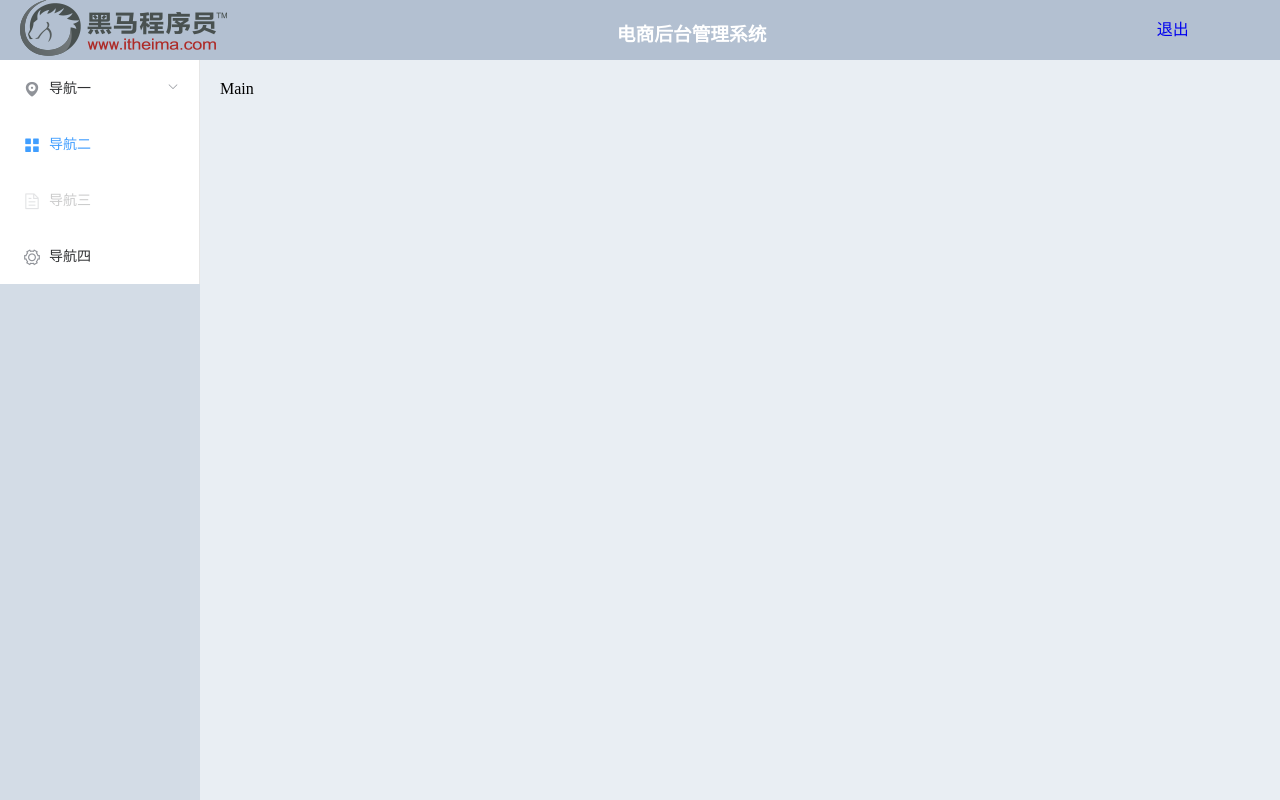
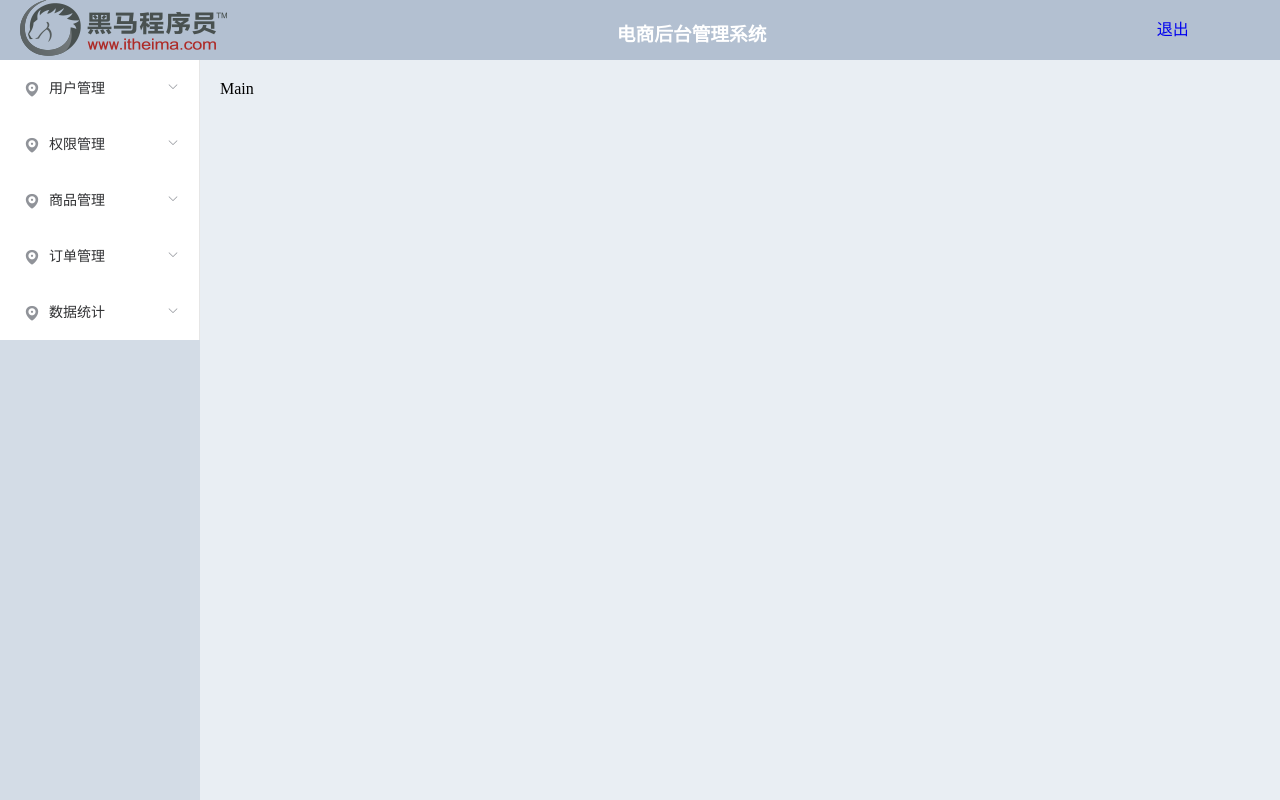
Before and after one commit to lance-lyf/mallmanager, a Vue app: page / in a window 1280 px wide. Built offline with nearby package versions, Linux system fonts and the light colour scheme.

Commit message:
'修改了导航栏'

```diff
--- a/src/components/home/home.vue
+++ b/src/components/home/home.vue
@@ -21,37 +21,70 @@
     </el-header>
     <el-container>
       <el-aside width="200px" class="aside">
-        <el-menu default-active="2" class="el-menu-vertical-demo" @open="handleOpen" @close="handleClose">
+        <el-menu default-active="2" class="el-menu-vertical-demo" @open="handleOpen" @close="handleClose" unique-opened>
           <el-submenu index="1">
             <template slot="title">
               <i class="el-icon-location"></i>
-              <span>导航一</span>
+              <span>用户管理</span>
             </template>
-            <el-menu-item-group>
-              <template slot="title">分组一</template>
-              <el-menu-item index="1-1">选项1</el-menu-item>
-              <el-menu-item index="1-2">选项2</el-menu-item>
-            </el-menu-item-group>
-            <el-menu-item-group title="分组2">
-              <el-menu-item index="1-3">选项3</el-menu-item>
-            </el-menu-item-group>
-            <el-submenu index="1-4">
-              <template slot="title">选项4</template>
-              <el-menu-item index="1-4-1">选项1</el-menu-item>
-            </el-submenu>
+            <el-menu-item index="1-1">
+              <i class="el-icon-menu"></i>
+              <span>用户列表</span>
+            </el-menu-item>
           </el-submenu>
-          <el-menu-item index="2">
-            <i class="el-icon-menu"></i>
-            <span slot="title">导航二</span>
-          </el-menu-item>
-          <el-menu-item index="3" disabled>
-            <i class="el-icon-document"></i>
-            <span slot="title">导航三</span>
-          </el-menu-item>
-          <el-menu-item index="4">
-            <i class="el-icon-setting"></i>
-            <span slot="title">导航四</span>
-          </el-menu-item>
+          <el-submenu index="2">
+            <template slot="title">
+              <i class="el-icon-location"></i>
+              <span>权限管理</span>
+            </template>
+            <el-menu-item index="2-1">
+              <i class="el-icon-menu"></i>
+              <span>角色列表</span>
+            </el-menu-item>
+            <el-menu-item index="2-2">
+              <i class="el-icon-menu"></i>
+              <span>权限列表</span>
+            </el-menu-item>
+          </el-submenu>
+          <el-submenu index="3">
+            <template slot="title">
+              <i class="el-icon-location"></i>
+              <span>商品管理</span>
+            </template>
+            <el-menu-item index="3-1">
+              <i class="el-icon-menu"></i>
+              <span>商品列表</span>
+            </el-menu-item>
+             <el-menu-item index="3-2">
+              <i class="el-icon-menu"></i>
+              <span>分类参数</span>
+            </el-menu-item>
+             <el-menu-item index="3-3">
+              <i class="el-icon-menu"></i>
+              <span>商品分类</span>
+            </el-menu-item>
+          </el-submenu>
+          <el-submenu index="4">
+            <template slot="title">
+              <i class="el-icon-location"></i>
+              <span>订单管理</span>
+            </template>
+            <el-menu-item index="4-1">
+              <i class="el-icon-menu"></i>
+              <span>订单列表</span>
+            </el-menu-item>
+            </el-menu-item>
+          </el-submenu>
+          <el-submenu index="5">
+            <template slot="title">
+              <i class="el-icon-location"></i>
+              <span>数据统计</span>
+            </template>
+            <el-menu-item index="5-1">
+              <i class="el-icon-menu"></i>
+              <span>数据报表</span>
+            </el-menu-item>
+          </el-submenu>
         </el-menu>
       </el-aside>
       <el-main class="main">Main</el-main>
```
